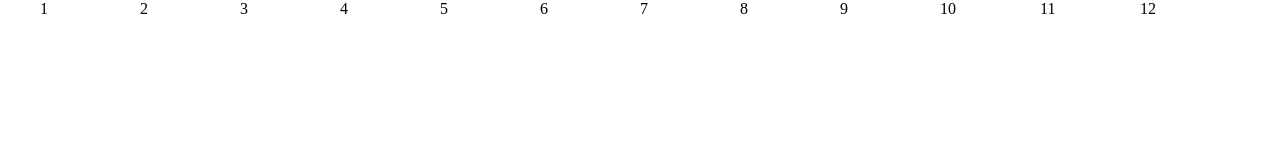
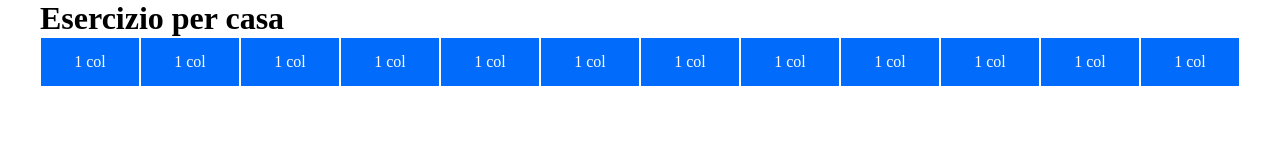
Before and after one commit to alessandro-baldassarre/html-css-12bool, a plain HTML site: page index.html in a window 1280 px wide. Drawn offline with Linux system fonts and the light colour scheme.

Commit message:
created first row with 12 columns

```diff
--- a/css/style.css
+++ b/css/style.css
@@ -0,0 +1,9 @@
+.box{
+    background-color: #016cfb;
+    border: 1px solid white;
+    color: white;
+    height: 50px;
+    display: flex;
+    justify-content: center;
+    align-items: center;
+}
--- a/index.html
+++ b/index.html
@@ -19,19 +19,46 @@
 <body>
 
     <div class="container">
+
+        <h1>Esercizio per casa</h1>
+
         <div class="row">
-            <div class="xs-col-1">1</div>
-            <div class="xs-col-1">2</div>
-            <div class="xs-col-1">3</div>
-            <div class="xs-col-1">4</div>
-            <div class="xs-col-1">5</div>
-            <div class="xs-col-1">6</div>
-            <div class="xs-col-1">7</div>
-            <div class="xs-col-1">8</div>
-            <div class="xs-col-1">9</div>
-            <div class="xs-col-1">10</div>
-            <div class="xs-col-1">11</div>
-            <div class="xs-col-1">12</div>
+            <div class="xs-col-1">
+                <div class="box">1 col</div>
+            </div>
+            <div class="xs-col-1">
+                <div class="box">1 col</div>
+            </div>
+            <div class="xs-col-1">
+                <div class="box">1 col</div>
+            </div>
+            <div class="xs-col-1">
+                <div class="box">1 col</div>
+            </div>
+            <div class="xs-col-1">
+                <div class="box">1 col</div>
+            </div>
+            <div class="xs-col-1">
+                <div class="box">1 col</div>
+            </div>
+            <div class="xs-col-1">
+                <div class="box">1 col</div>
+            </div>
+            <div class="xs-col-1">
+                <div class="box">1 col</div>
+            </div>
+            <div class="xs-col-1">
+                <div class="box">1 col</div>
+            </div>
+            <div class="xs-col-1">
+                <div class="box">1 col</div>
+            </div>
+            <div class="xs-col-1">
+                <div class="box">1 col</div>
+            </div>
+            <div class="xs-col-1">
+                <div class="box">1 col</div>
+            </div>
         </div>
     </div>
 
```
